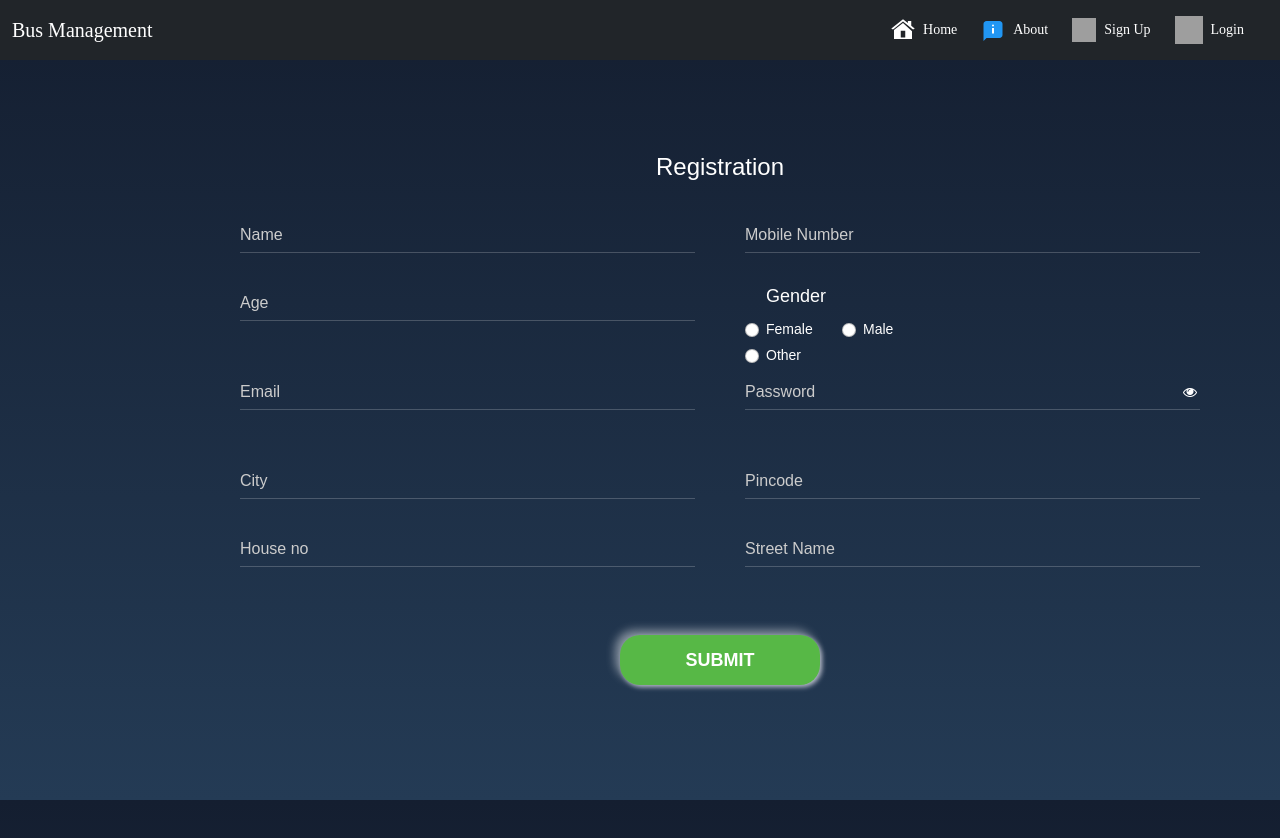
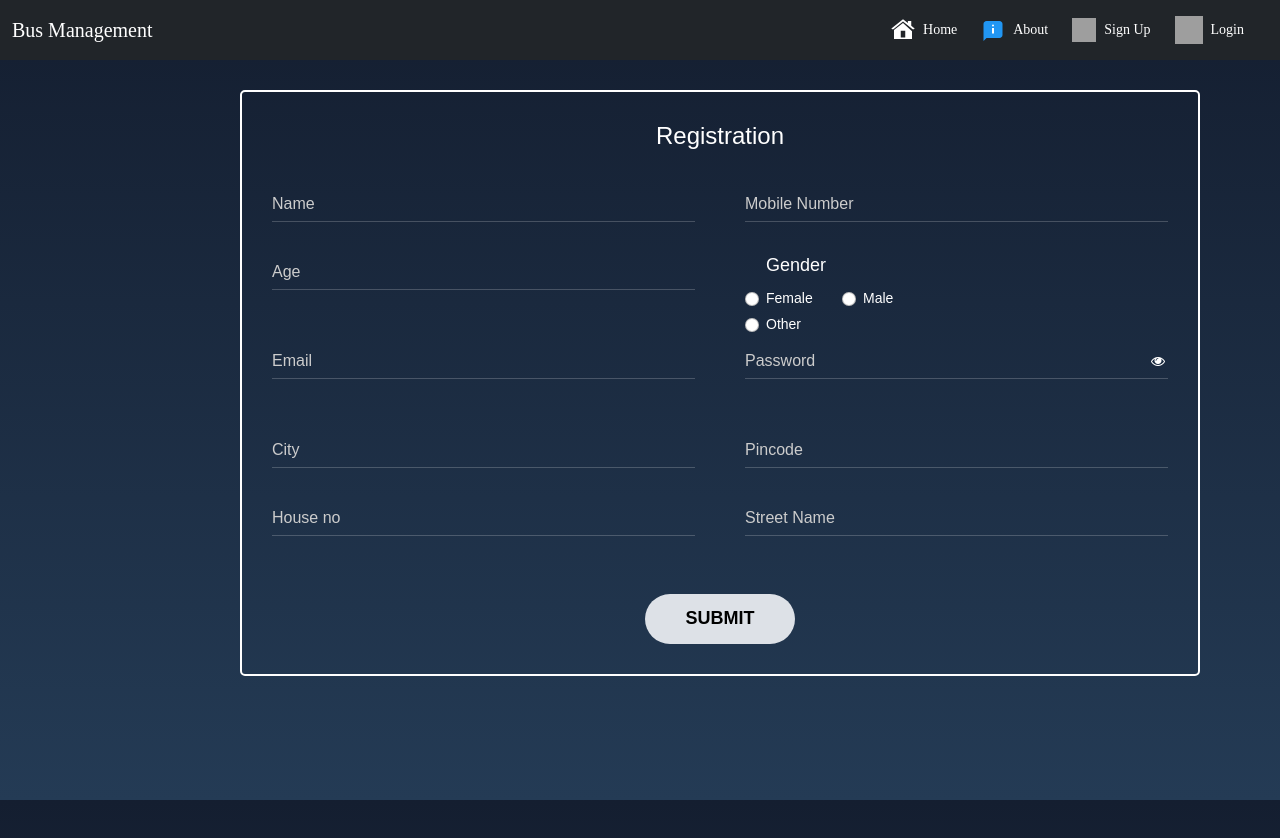
Before and after one commit to SaiRahul01/BUSTICKET-BOOKING, a React (Create React App) app in the folder Client/: page /signup in a window 1280 px wide. Shown: the top 838 px of the page. Built offline with nearby package versions, Linux system fonts and the light colour scheme; grey boxes are pictures that could not be loaded.

Commit message:
Update Signup.js

```diff
--- a/Client/src/components/Signup.js
+++ b/Client/src/components/Signup.js
@@ -132,14 +132,14 @@ export default function Signup() {
         /> */}
 
 
-            <div className="page-wrapper bg-gra-01 p-t-30 p-b-80 font-poppins"   >
+            <div className="page-wrapper bg-gra-01 p-t-30 p-b-80 font-poppins"    >
 
                 <div></div>
 
-                <div className="wrapper  wrapper--w960 " style={{ marginLeft: '240px' }} >
-                    <br />
-                    <br />
-                    <br />
+                <div className="wrapper  wrapper--w960 " style={{ marginLeft: '240px',border:'2px solid  white',borderRadius:'5px',padding:'30px' }} >
+
+
+
                     <h2 className="title text-center">Registration </h2>
 
                     <form method="POST"  >
@@ -267,8 +267,8 @@ export default function Signup() {
                         </div>
 
 
-                        <div className="p-t-10 text-center">
-                            <button className="btn-ded btn--pill btn--green" onClick={handleregister} type="submit">SUBMIT</button>
+                        <div className="text-center">
+                            <button className='button-41' style={{boxShadow:'none',width:'150px'}}  onClick={handleregister} type="submit">SUBMIT</button>
                         </div>
                     </form>
 
@@ -279,3 +279,7 @@ export default function Signup() {
         </>
     )
 }
+
+
+
+/* CSS */
```
